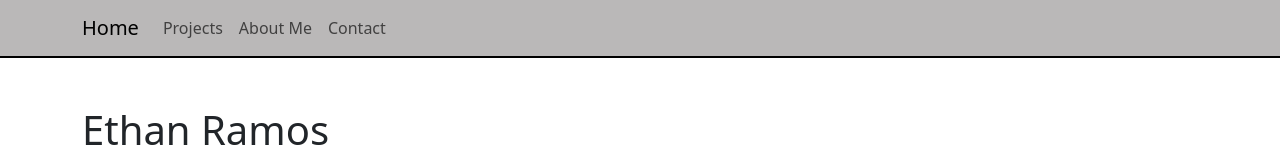
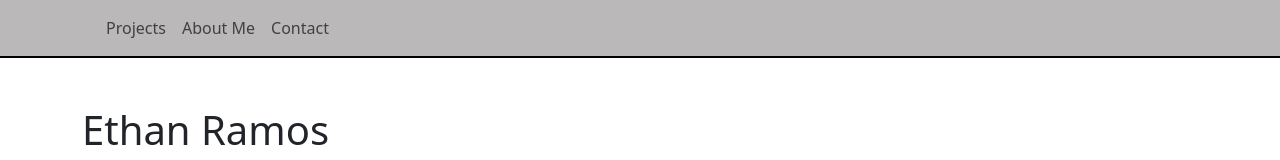
Before and after one commit to ethramos22/portfolio, a React (Create React App) app: page / in a window 1280 px wide. Shown: the top 160 px of the page. Built offline with nearby package versions, Linux system fonts and the light colour scheme.

Commit message:
install react feather

```diff
--- a/package.json
+++ b/package.json
@@ -13,6 +13,7 @@
     "react": "^18.2.0",
     "react-bootstrap": "^2.10.2",
     "react-dom": "^18.2.0",
+    "react-feather": "^2.0.10",
     "react-scripts": "^2.1.3",
     "web-vitals": "^2.1.4"
   },
--- a/src/components/Navigation.jsx
+++ b/src/components/Navigation.jsx
@@ -5,7 +5,7 @@ export default function Navigation() {
     return (
         <Navbar expand="lg" className="bg-body-tertiary" sticky='top'>
             <Container>
-                <Navbar.Brand href='#home'>Home</Navbar.Brand>
+                <Navbar.Brand href='#home'></Navbar.Brand>
                 <Nav className='me-auto'>
                     <Nav.Link href='#projects'>Projects</Nav.Link>
                     <Nav.Link href='#about'>About Me</Nav.Link>
```
Also changed, not shown: 1 other file (tests, documents, lock files or other folders).
